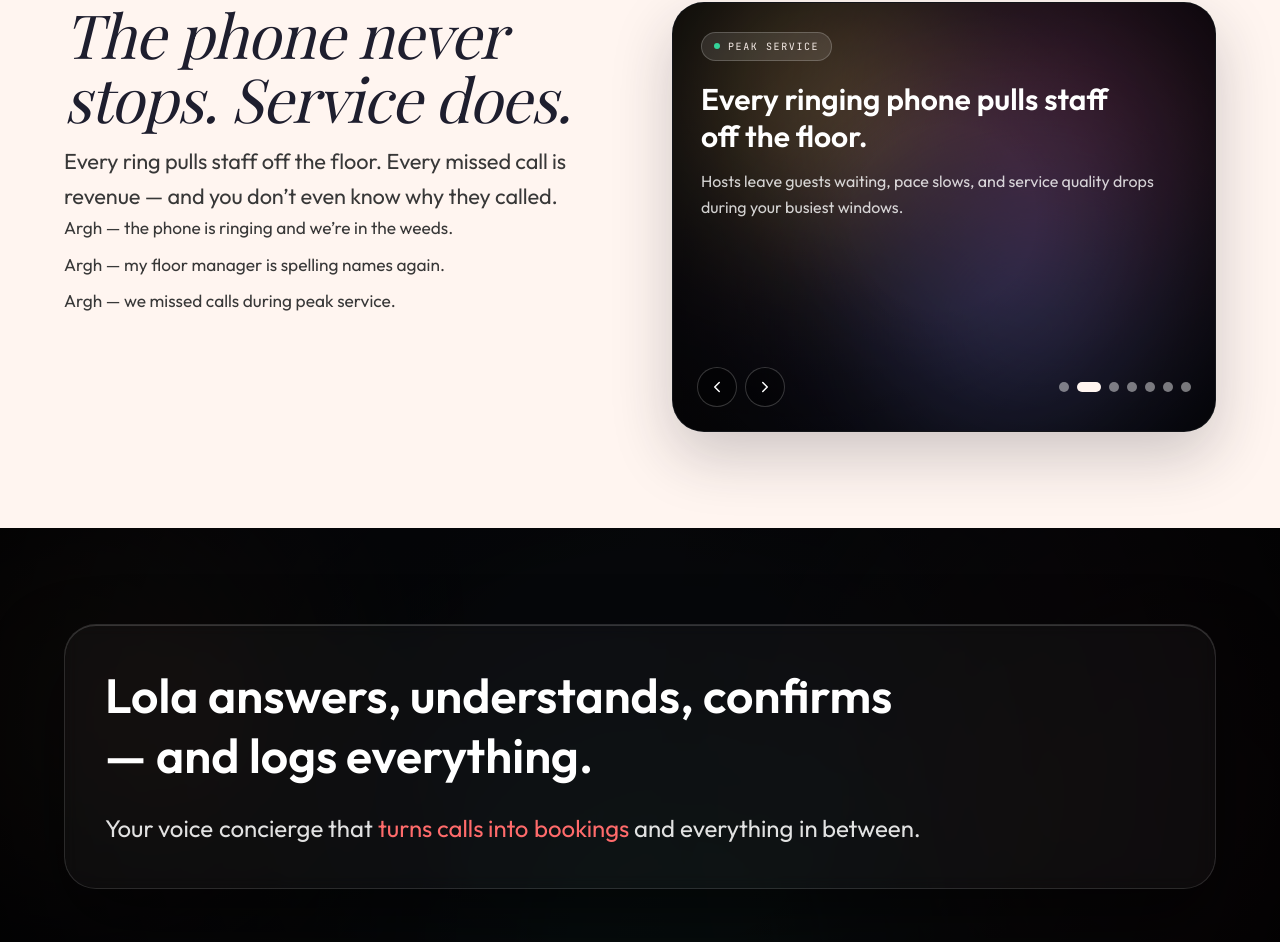
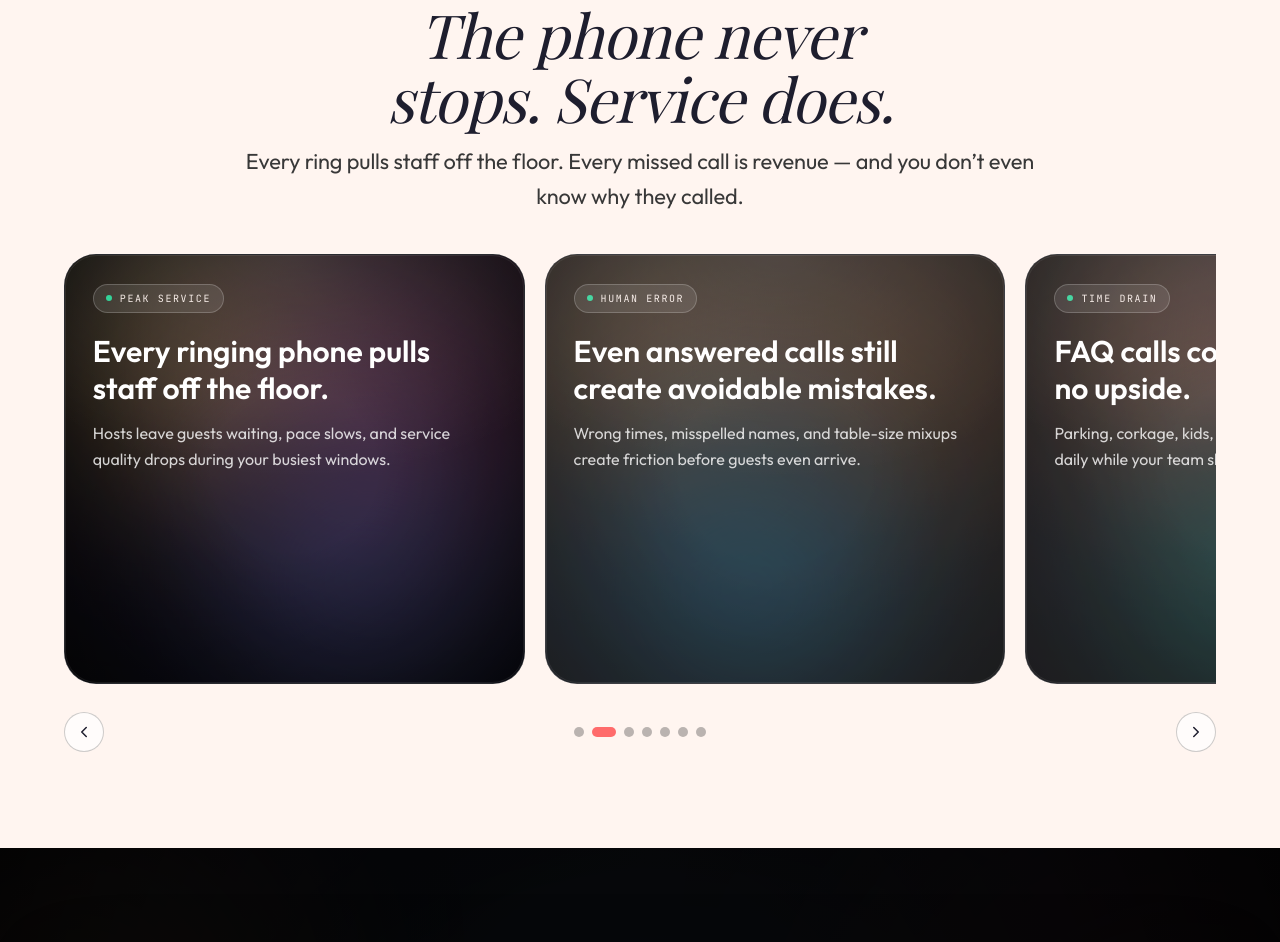
Before and after one commit to iainmacr77/r3worked-website, a Next.js app: page / in a window 1280 px wide. Shown: the part 894-1836 px from the top of the page. Built offline with nearby package versions, Linux system fonts and the light colour scheme.

Commit message:
working on the why lola section

```diff
--- a/src/app/page.tsx
+++ b/src/app/page.tsx
@@ -67,22 +67,20 @@ function StorySection({
 function WhyLolaSection() {
   return (
     <section id="features" className="section-offset w-full bg-peach px-6 py-20 md:px-16 md:py-24">
-      <div className="mx-auto grid w-full max-w-7xl grid-cols-1 gap-10 lg:grid-cols-2 lg:gap-16">
-        <div>
+      <div className="mx-auto w-full max-w-7xl">
+        <div className="mx-auto max-w-4xl">
           <SectionHeading
             title="The phone never stops. Service does."
             subtitle="Every ring pulls staff off the floor. Every missed call is revenue — and you don’t even know why they called."
-            titleClassName="type-h2-serif max-w-[16ch]"
+            className="justify-items-center text-center"
+            titleClassName="type-h2-serif max-w-[16ch] text-center"
+            subtitleClassName="text-center"
           />
-          <div className="type-body max-w-[64ch] space-y-2 text-charcoal">
-            <p>Argh — the phone is ringing and we’re in the weeds.</p>
-            <p>Argh — my floor manager is spelling names again.</p>
-            <p>Argh — we missed calls during peak service.</p>
+        </div>
+        <div className="relative left-1/2 mt-10 w-screen min-w-0 -translate-x-1/2 px-6 md:px-16">
+          <div className="w-full">
+            <WhyLolaCarousel />
           </div>
-        </div>
-
-        <div className="min-w-0">
-          <WhyLolaCarousel />
         </div>
       </div>
     </section>
--- a/src/components/ui/WhyLolaCarousel.tsx
+++ b/src/components/ui/WhyLolaCarousel.tsx
@@ -1,6 +1,6 @@
 "use client";
 
-import { useEffect, useMemo, useState } from "react";
+import { useCallback, useEffect, useMemo, useRef, useState } from "react";
 import { ChevronLeft, ChevronRight } from "lucide-react";
 import { cn } from "@/lib/utils";
 import { BokehBackground } from "@/components/ui/BokehBackground";
@@ -49,12 +49,15 @@ const PAIN_SLIDES: PainSlide[] = [
   },
 ];
 
-const AUTOPLAY_MS = 5200;
+const AUTOPLAY_MS = 4400;
 
 export function WhyLolaCarousel() {
   const [activeIndex, setActiveIndex] = useState(0);
   const [isPaused, setIsPaused] = useState(false);
   const [prefersReducedMotion, setPrefersReducedMotion] = useState(false);
+  const [slideOffsets, setSlideOffsets] = useState<number[]>([]);
+  const trackRef = useRef<HTMLUListElement | null>(null);
+  const slideRefs = useRef<Array<HTMLLIElement | null>>([]);
 
   useEffect(() => {
     const query = window.matchMedia("(prefers-reduced-motion: reduce)");
@@ -85,6 +88,39 @@ export function WhyLolaCarousel() {
   const goPrev = () => goTo(activeIndex - 1);
   const goNext = () => goTo(activeIndex + 1);
 
+  const measureOffsets = useCallback(() => {
+    setSlideOffsets(slideRefs.current.map((slide) => slide?.offsetLeft ?? 0));
+  }, []);
+
+  useEffect(() => {
+    measureOffsets();
+
+    const onResize = () => measureOffsets();
+    window.addEventListener("resize", onResize);
+
+    if (typeof ResizeObserver === "undefined") {
+      return () => window.removeEventListener("resize", onResize);
+    }
+
+    const resizeObserver = new ResizeObserver(() => {
+      measureOffsets();
+    });
+
+    if (trackRef.current) {
+      resizeObserver.observe(trackRef.current);
+    }
+    slideRefs.current.forEach((slide) => {
+      if (slide) resizeObserver.observe(slide);
+    });
+
+    return () => {
+      window.removeEventListener("resize", onResize);
+      resizeObserver.disconnect();
+    };
+  }, [measureOffsets]);
+
+  const translateX = slideOffsets[activeIndex] ?? 0;
+
   return (
     <div
       role="region"
@@ -109,21 +145,37 @@ export function WhyLolaCarousel() {
           goNext();
         }
       }}
-      className="relative h-[340px] w-full overflow-hidden rounded-[2rem] border border-charcoal/20 bg-[#0B0E13] shadow-[0_24px_60px_rgba(30,30,46,0.22)] ring-1 ring-white/5 sm:h-[390px] lg:h-[430px] focus:outline-none focus-visible:ring-2 focus-visible:ring-coral/60"
+      className="w-full focus:outline-none focus-visible:ring-2 focus-visible:ring-coral/60"
     >
-      <div className="pointer-events-none absolute inset-0">
+      <div className="w-full overflow-hidden">
+        <ul
+          ref={trackRef}
+          className="flex gap-4 transition-transform duration-700 ease-out motion-reduce:transition-none md:gap-5"
+          style={{ transform: `translateX(-${translateX}px)` }}
+        >
           {PAIN_SLIDES.map((slide, index) => (
+            <li
+              key={slide.signal}
+              ref={(element) => {
+                slideRefs.current[index] = element;
+              }}
+              className="min-w-0 shrink-0 basis-[90%] md:basis-[62%] lg:basis-[40%]"
+            >
               <article
-            key={slide.signal}
-            aria-hidden={activeIndex !== index}
                 className={cn(
-              "absolute inset-0 flex flex-col justify-start overflow-hidden p-6 pb-24 sm:p-7 sm:pb-28 transition-all duration-500 ease-out motion-reduce:transition-none",
-              activeIndex === index
-                ? "translate-x-0 opacity-100"
-                : "translate-x-2 opacity-0"
+                  "relative h-[340px] overflow-hidden rounded-[2rem] border border-white/12 bg-[#0B0E13] p-6 ring-1 ring-white/6 sm:h-[390px] sm:p-7 lg:h-[430px]",
+                  activeIndex === index ? "opacity-100" : "opacity-90"
                 )}
               >
                 <BokehBackground variant={index} />
+                <div
+                  aria-hidden
+                  className="pointer-events-none absolute -inset-px rounded-[2rem] bg-[radial-gradient(130%_90%_at_50%_0%,rgba(255,255,255,0.12),rgba(255,255,255,0)_58%)]"
+                />
+                <div
+                  aria-hidden
+                  className="pointer-events-none absolute inset-0 rounded-[2rem] border border-white/8"
+                />
                 <div className="relative z-10">
                   <div className="mb-5 inline-flex w-fit items-center rounded-full border border-white/20 bg-white/10 px-3 py-1.5">
                     <span className="h-1.5 w-1.5 rounded-full bg-mint" />
@@ -139,30 +191,22 @@ export function WhyLolaCarousel() {
                   </p>
                 </div>
               </article>
+            </li>
           ))}
+        </ul>
       </div>
 
-      <div className="absolute inset-x-0 bottom-0 z-20 flex items-center justify-between px-5 pb-5 sm:px-6 sm:pb-6">
-        <div className="flex items-center gap-2">
+      <div className="mt-6 grid grid-cols-[auto_1fr_auto] items-center gap-4 sm:mt-7">
         <button
           type="button"
           onClick={goPrev}
-            className="inline-flex h-10 w-10 items-center justify-center rounded-full border border-white/20 bg-black/35 text-white transition-colors hover:bg-black/55 focus:outline-none focus-visible:ring-2 focus-visible:ring-coral/60"
+          className="inline-flex h-10 w-10 items-center justify-center rounded-full border border-charcoal/25 bg-white/70 text-ink transition-colors hover:bg-white focus:outline-none focus-visible:ring-2 focus-visible:ring-coral/60"
           aria-label="Previous slide"
         >
           <ChevronLeft size={18} />
         </button>
-          <button
-            type="button"
-            onClick={goNext}
-            className="inline-flex h-10 w-10 items-center justify-center rounded-full border border-white/20 bg-black/35 text-white transition-colors hover:bg-black/55 focus:outline-none focus-visible:ring-2 focus-visible:ring-coral/60"
-            aria-label="Next slide"
-          >
-            <ChevronRight size={18} />
-          </button>
-        </div>
 
-        <div className="flex items-center gap-2" aria-label="Slide pagination">
+        <div className="flex items-center justify-center gap-2" aria-label="Slide pagination">
           {PAIN_SLIDES.map((slide, index) => (
             <button
               key={slide.signal}
@@ -172,11 +216,20 @@ export function WhyLolaCarousel() {
               aria-current={activeIndex === index}
               className={cn(
                 "h-2.5 rounded-full transition-all duration-300",
-                activeIndex === index ? "w-6 bg-peach" : "w-2.5 bg-white/45 hover:bg-white/70"
+                activeIndex === index ? "w-6 bg-coral" : "w-2.5 bg-charcoal/35 hover:bg-charcoal/55"
               )}
             />
           ))}
         </div>
+
+        <button
+          type="button"
+          onClick={goNext}
+          className="inline-flex h-10 w-10 items-center justify-center rounded-full border border-charcoal/25 bg-white/70 text-ink transition-colors hover:bg-white focus:outline-none focus-visible:ring-2 focus-visible:ring-coral/60"
+          aria-label="Next slide"
+        >
+          <ChevronRight size={18} />
+        </button>
       </div>
 
       <p className="sr-only" aria-live="polite">
```
Lines whose indentation alone changed are shown as unchanged.
